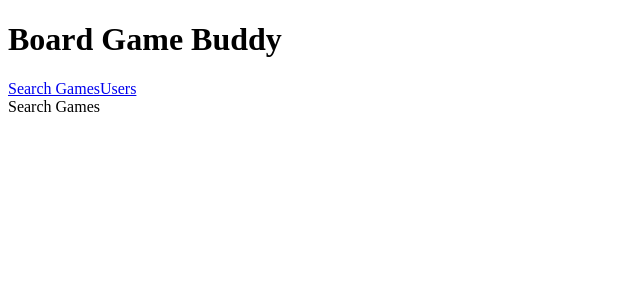
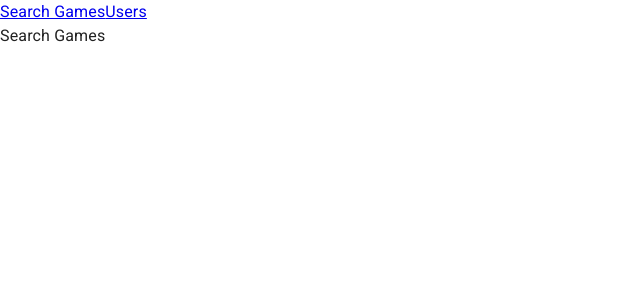
Before and after one commit to ruelneuman/board-game-buddy, a React (Create React App) app in the folder client/: page /search in a window 1280 px wide. Shown: the top 300 px of the page, without its empty margins (0-640 px from the left). Built offline with nearby package versions, Linux system fonts and the light colour scheme.

Commit message:
add css baseline

```diff
--- a/client/src/App.tsx
+++ b/client/src/App.tsx
@@ -3,8 +3,7 @@ import { Routes, Route, NavLink, Navigate } from 'react-router-dom';
 
 function App() {
   return (
-    <div>
-      <h1>Board Game Buddy</h1>
+    <>
       <nav>
         <NavLink to="/search">Search Games</NavLink>
         <NavLink to="/users">Users</NavLink>
@@ -16,7 +15,7 @@ function App() {
         <Route path="/" element={<Navigate to="/search" replace />} />
         <Route path="*" element={<div>Not Found</div>} />
       </Routes>
-    </div>
+    </>
   );
 }
 
--- a/client/src/index.tsx
+++ b/client/src/index.tsx
@@ -2,6 +2,7 @@ import React from 'react';
 import { createRoot } from 'react-dom/client';
 import { Provider } from 'react-redux';
 import { BrowserRouter } from 'react-router-dom';
+import CssBaseline from '@mui/material/CssBaseline';
 import { store } from './app/store';
 import App from './App';
 
@@ -13,6 +14,7 @@ root.render(
   <React.StrictMode>
     <Provider store={store}>
       <BrowserRouter>
+        <CssBaseline />
         <App />
       </BrowserRouter>
     </Provider>
```
